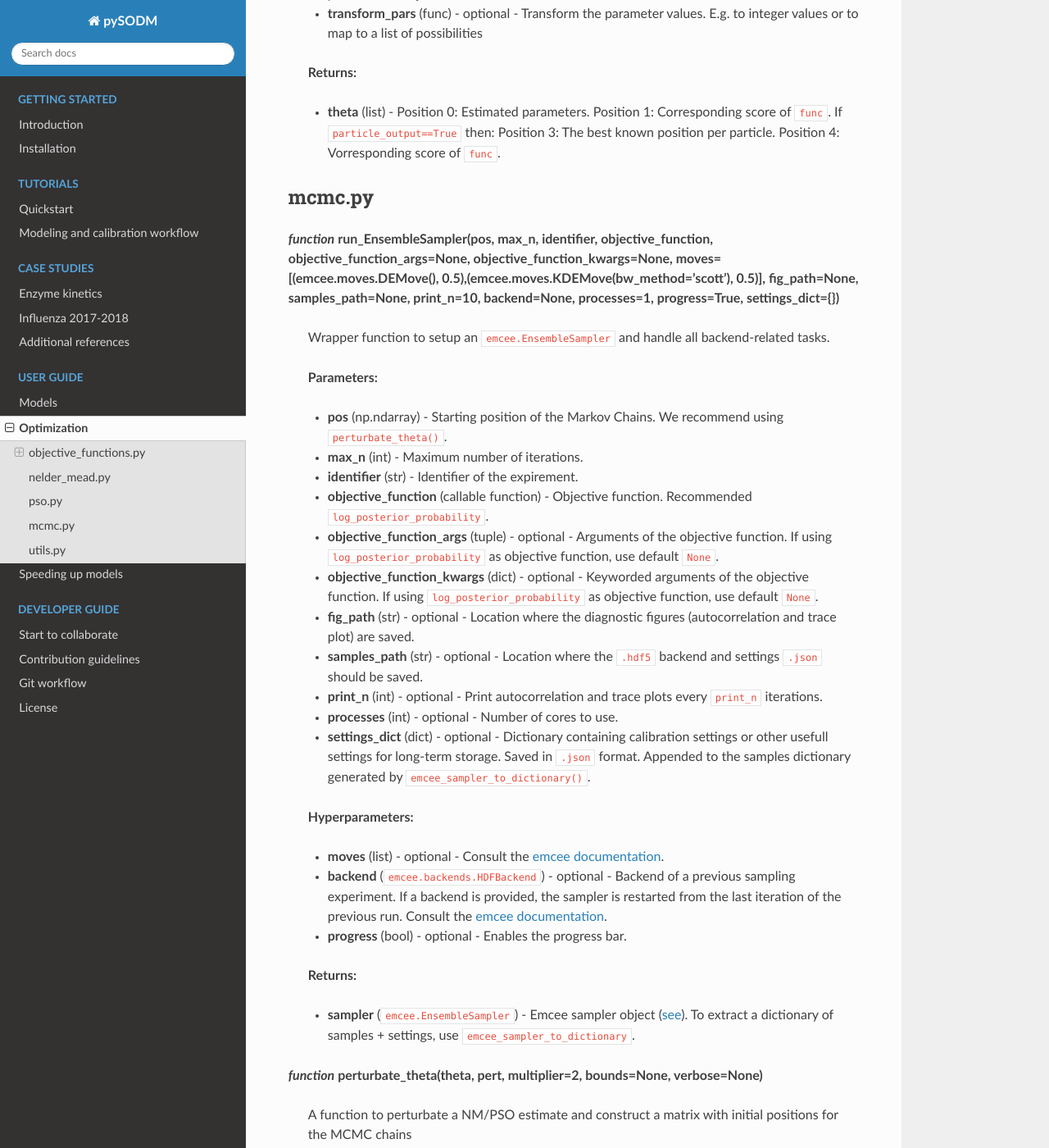
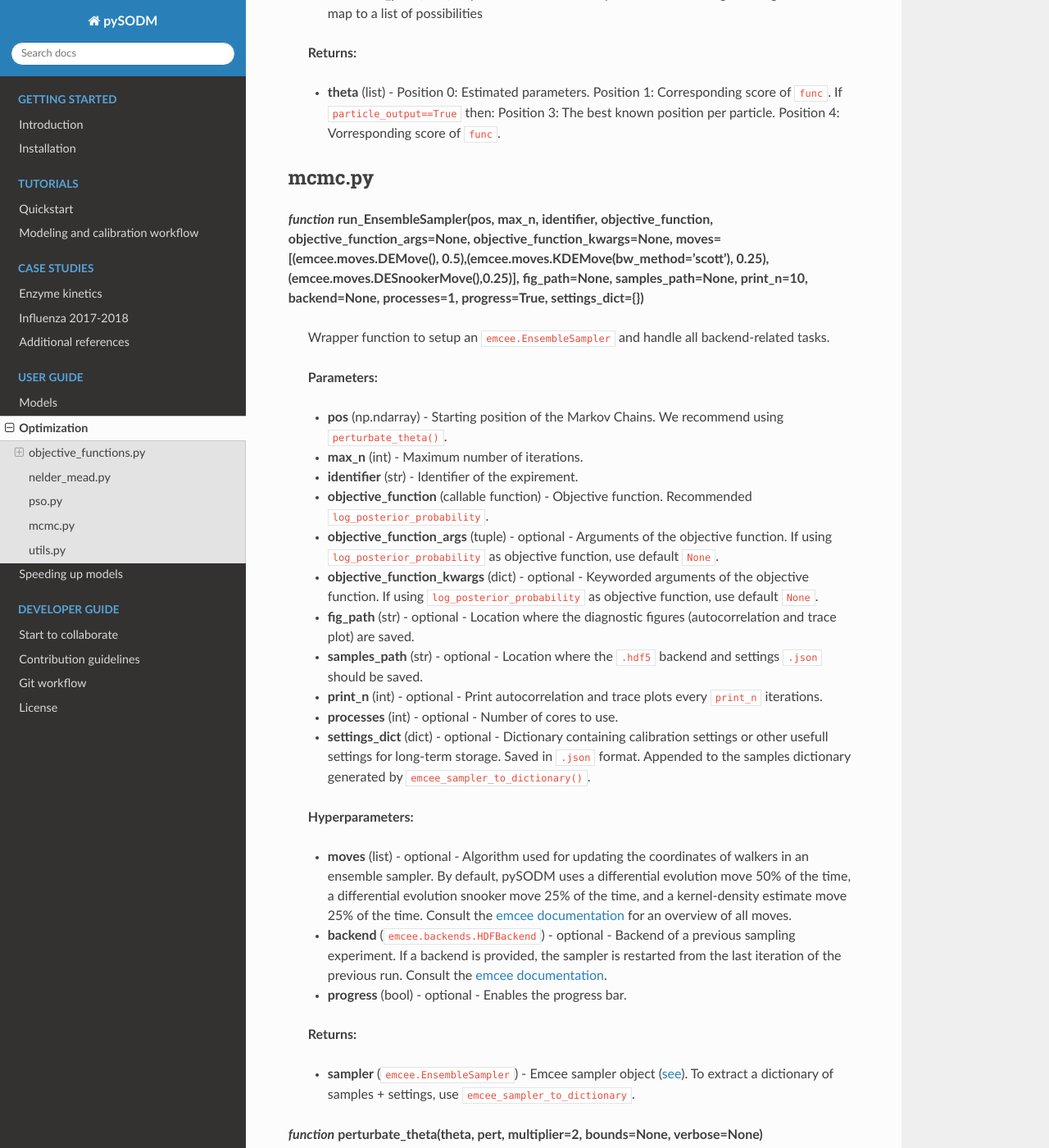
Before and after one commit to twallema/pySODM, a Sphinx documentation site: the page built from docs/optimization.md, in a window 1280 px wide and 1400 px high, scrolled down 7098 px. Shown: the whole window at 82% size. Built offline with Sphinx 7.4.7 and the Read the Docs theme 2.0.0, drawn with Linux system fonts in a browser that asks for light colours; some of the changed text lies outside the part shown.

Commit message:
update the docs

```diff
--- a/docs/optimization.md
+++ b/docs/optimization.md
@@ -150,7 +150,7 @@
 >    Perform a [Nelder-Mead minimization](https://en.wikipedia.org/wiki/Nelder%E2%80%93Mead_method).
 
 >    **Parameters:**
->    * **func** (function) - Callable function or class representing the objective function to be minimized. Recommended `log_posterior_probability`.
+>    * **func** (function) - Callable function or class representing the objective function to be minimized. Recommended `pySODM.optimization.log_posterior_probability`.
 >    * **x_start** (list or 1D np.ndarray) - Starting estimate for the search algorithm. Length must equal the number of provided bounds.
 >    * **step** (list or 1D np.ndarray) - (Relative) size of the initial search simplex.
 >    * **bounds** (list) - optional - The bounds of the design variable(s). In form `[(lb_1, ub_1), ..., (lb_n, ub_n)]`. If class `log_posterior_probability` is used as `func`, it already contains bounds. If bounds are provided these will overwrite the bounds available in the 'log_posterior_probability' object.
@@ -202,7 +202,7 @@
 
 ## mcmc.py
 
-***function* run_EnsembleSampler(pos, max_n, identifier, objective_function, objective_function_args=None, objective_function_kwargs=None, moves=[(emcee.moves.DEMove(), 0.5),(emcee.moves.KDEMove(bw_method='scott'), 0.5)], fig_path=None, samples_path=None, print_n=10, backend=None, processes=1, progress=True, settings_dict={})**
+***function* run_EnsembleSampler(pos, max_n, identifier, objective_function, objective_function_args=None, objective_function_kwargs=None, moves=[(emcee.moves.DEMove(), 0.5),(emcee.moves.KDEMove(bw_method='scott'), 0.25), (emcee.moves.DESnookerMove(),0.25)], fig_path=None, samples_path=None, print_n=10, backend=None, processes=1, progress=True, settings_dict={})**
 
 > Wrapper function to setup an `emcee.EnsembleSampler` and handle all backend-related tasks.
 
@@ -220,7 +220,7 @@
 >    * **settings_dict** (dict) - optional - Dictionary containing calibration settings or other usefull settings for long-term storage. Saved in `.json` format. Appended to the samples dictionary generated by `emcee_sampler_to_dictionary()`.
 
 >    **Hyperparameters:**
->    * **moves** (list) - optional - Consult the [emcee documentation](https://emcee.readthedocs.io/en/stable/user/moves/).
+>    * **moves** (list) - optional - Algorithm used for updating the coordinates of walkers in an ensemble sampler. By default, pySODM uses a differential evolution move 50% of the time, a differential evolution snooker move 25% of the time, and a kernel-density estimate move 25% of the time. Consult the [emcee documentation](https://emcee.readthedocs.io/en/stable/user/moves/) for an overview of all moves.
 >    * **backend** (`emcee.backends.HDFBackend`) - optional - Backend of a previous sampling experiment. If a backend is provided, the sampler is restarted from the last iteration of the previous run. Consult the [emcee documentation](https://emcee.readthedocs.io/en/stable/user/backends/).
 >    * **progress** (bool) - optional - Enables the progress bar.
 
```
Also changed, not shown: other parts of docs/optimization.md (+1 -1 lines).
